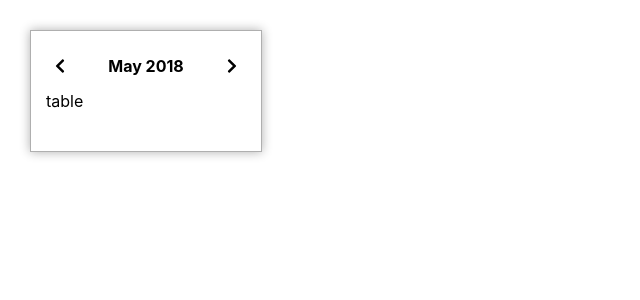
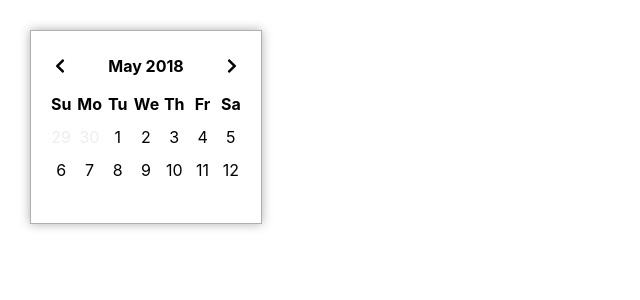
Before and after one commit to x3388638/react-datepicker-example, a React (Create React App) app: page / in a window 1280 px wide. Shown: the top 300 px of the page, without its empty margins (0-640 px from the left). Built offline with nearby package versions, Linux system fonts and the light colour scheme.

Commit message:
add DayTable & prototype

```diff
--- a/src/Calendar.js
+++ b/src/Calendar.js
@@ -3,7 +3,7 @@ import moment from 'moment'
 import styled from 'styled-components';
 
 import Switch from './Switch';
-import Table from './Table';
+import TableContainer from './TableContainer';
 
 const Container = styled.div`
 	display: inline-block;
@@ -27,7 +27,7 @@ export default class Calendar extends React.PureComponent {
 		return (
 			<Container>
 				<Switch />
-				<Table />
+				<TableContainer />
 			</Container>
 		);
 	}
--- /dev/null
+++ b/src/DayTable.js
@@ -0,0 +1,53 @@
+import React from 'react';
+import styled from 'styled-components';
+
+const Table = styled.table`
+	width: 200px;
+	table-layout: fixed;
+`;
+
+const Grid = styled.td`
+	text-align: center;
+	padding-top: 10px;
+	color: ${(props) => props.outside ? '#eee' : '#000'}
+`;
+
+export default class DayTable extends React.PureComponent {
+	render() {
+		return (
+			<Table>
+				<thead>
+					<tr>
+						<th>Su</th>
+						<th>Mo</th>
+						<th>Tu</th>
+						<th>We</th>
+						<th>Th</th>
+						<th>Fr</th>
+						<th>Sa</th>
+					</tr>
+				</thead>
+				<tbody>
+					<tr>
+						<Grid outside>29</Grid>
+						<Grid outside>30</Grid>
+						<Grid>1</Grid>
+						<Grid>2</Grid>
+						<Grid>3</Grid>
+						<Grid>4</Grid>
+						<Grid>5</Grid>
+					</tr>
+					<tr>
+						<Grid>6</Grid>
+						<Grid>7</Grid>
+						<Grid>8</Grid>
+						<Grid>9</Grid>
+						<Grid>10</Grid>
+						<Grid>11</Grid>
+						<Grid>12</Grid>
+					</tr>
+				</tbody>
+			</Table>
+		)
+	}
+}
--- a/src/Table.js
+++ /dev/null
@@ -1,7 +0,0 @@
-import React from 'react';
-
-export default class Table extends React.PureComponent {
-	render() {
-		return <div>table</div>;
-	}
-}
--- /dev/null
+++ b/src/TableContainer.js
@@ -0,0 +1,8 @@
+import React from 'react';
+import DayTable from './DayTable';
+
+export default class TableContainer extends React.PureComponent {
+	render() {
+		return <DayTable />
+	}
+}
```
